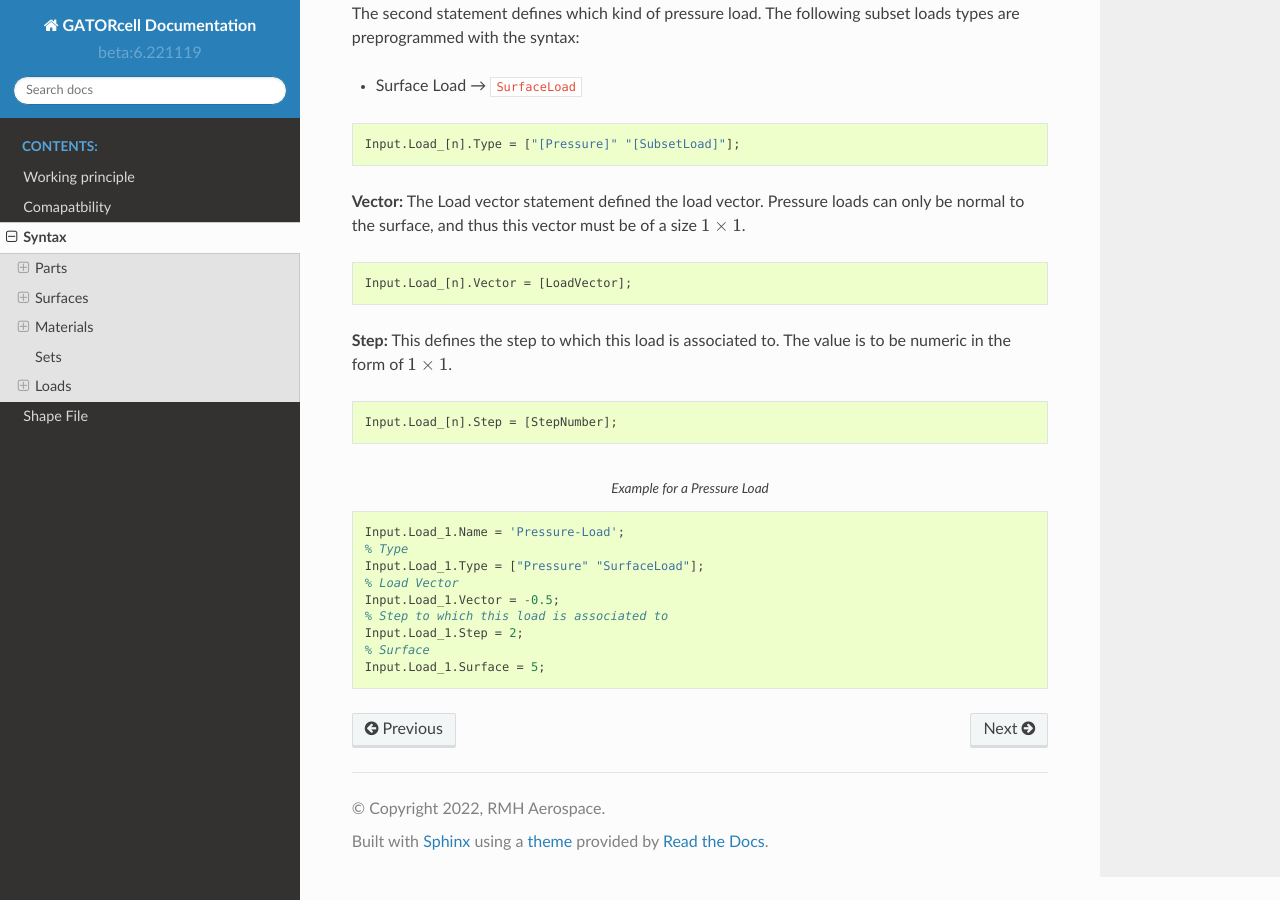
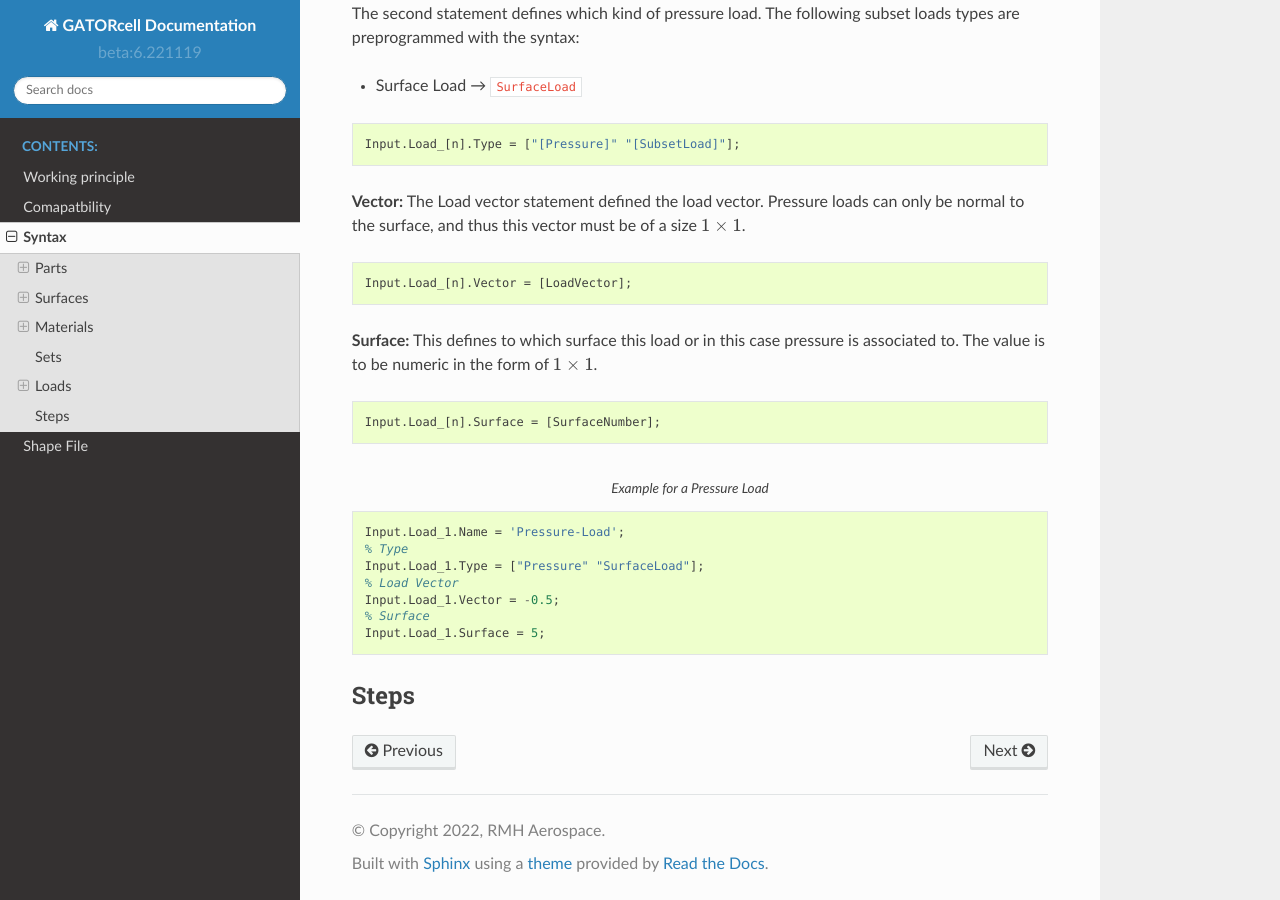
Before and after one commit to aq18507/GATORdocs, a Sphinx documentation site: the page built from doc/Syntax.rst, in a window 1280 px wide and 900 px high, scrolled down 8974 px. Built offline with Sphinx 7.4.7 and the Read the Docs theme 2.0.0, drawn with Linux system fonts in a browser that asks for light colours.

Commit message:
V6.x
Signed-off-by: aq18502 <rafael.heeb@bristol.ac.uk>

```diff
--- a/doc/Syntax.rst
+++ b/doc/Syntax.rst
@@ -406,11 +406,11 @@ The following subset loads types are preprogrammed with the syntax:
 	Input.Load_[n].Vector = [LoadVector];
 
 
-**Step:** This defines the step to which this load is associated to. The value is to be numeric in the form of :math:`1 \times 1`.
+**Surface:** This defines to which surface this load or in this case pressure is associated to. The value is to be numeric in the form of :math:`1 \times 1`.
 
 .. code-block:: matlab
 
-	Input.Load_[n].Step = [StepNumber];
+	Input.Load_[n].Surface = [SurfaceNumber];
 
 .. code-block:: matlab
   :caption: Example for a Pressure Load
@@ -420,9 +420,12 @@ The following subset loads types are preprogrammed with the syntax:
   Input.Load_1.Type = ["Pressure" "SurfaceLoad"];
   % Load Vector
   Input.Load_1.Vector = -0.5;
-  % Step to which this load is associated to
-  Input.Load_1.Step = 2;
   % Surface
   Input.Load_1.Surface = 5;
 
 .. -------------------------------------------------------------------------------------------------------------------------------
+Steps
+-----
+
+
+.. -------------------------------------------------------------------------------------------------------------------------------
```
